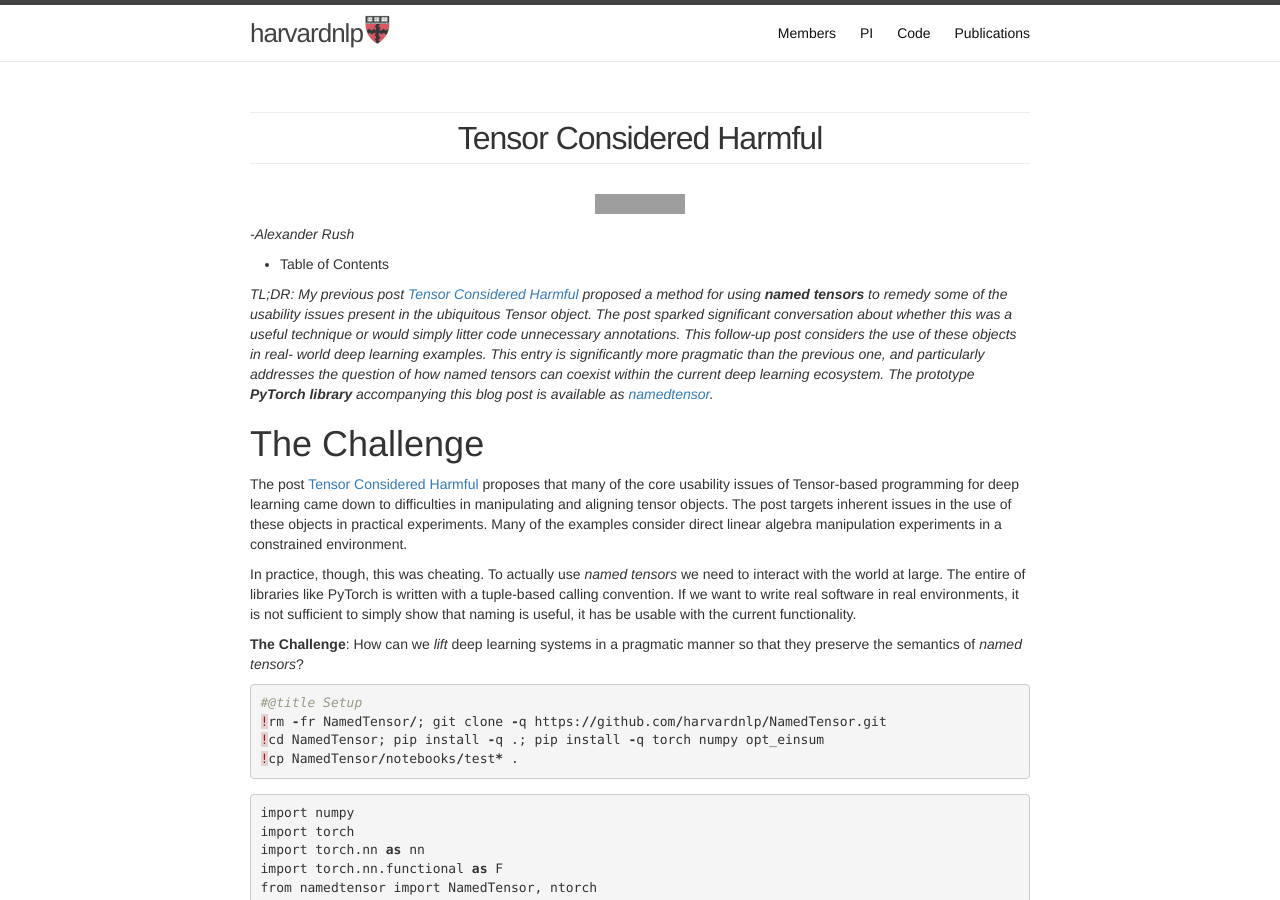
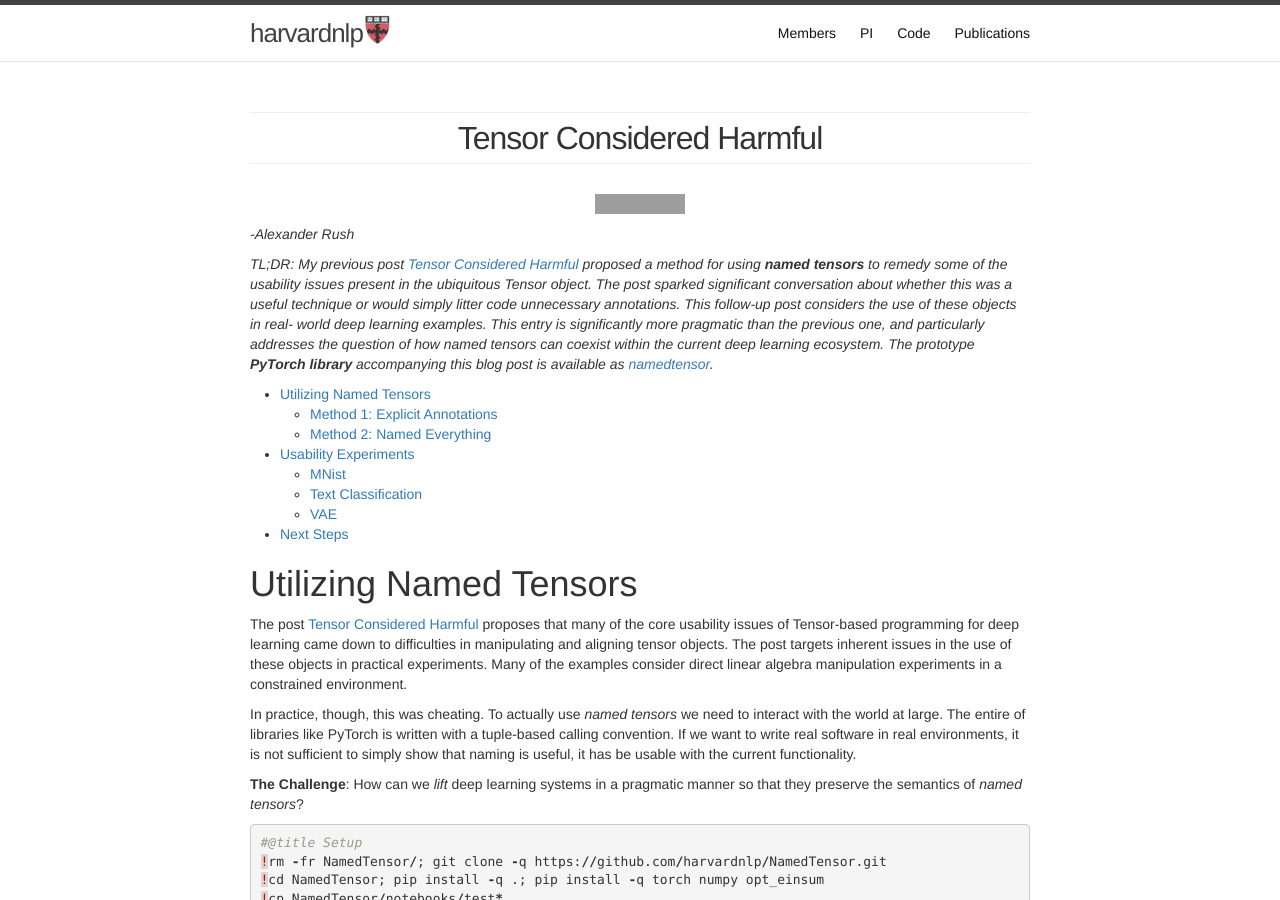
Before and after one commit to harvardnlp/harvardnlp.github.io, a Jekyll site: the page built from NamedTensor2.md, in a window 1280 px wide and 900 px high. Built offline with Jekyll 4.4.1, drawn with Linux system fonts in a browser that asks for light colours; comment, search, counter and statistics services are not loaded; some of the changed text lies outside the part shown; grey boxes are pictures that could not be loaded.

Commit message:
Named tensor 2

```diff
--- a/NamedTensor2.md
+++ b/NamedTensor2.md
@@ -3,16 +3,10 @@
 title: "Tensor Considered Harmful"
 excerpt: "Named tensors for better deep learning code."
 ---
-<a href="https://colab.research.google.com/github/harvardnlp/namedtensor/blob/ma
-ster/notebooks/NamedTensor2.ipynb" target="_parent"><img
-src="https://colab.research.google.com/assets/colab-badge.svg" alt="Open In
-Colab"/></a>
+<a href="https://colab.research.google.com/github/harvardnlp/namedtensor/blob/master/notebooks/NamedTensor2.ipynb" target="_parent"><img
+src="https://colab.research.google.com/assets/colab-badge.svg" alt="Open In Colab"/></a>
 
 *-Alexander Rush*
-
-* Table of Contents
-
-{:toc}
 
 *TL;DR: My previous post [Tensor Considered
 Harmful](http://nlp.seas.harvard.edu/NamedTensor) proposed a method for using
@@ -26,7 +20,11 @@
 library** accompanying this blog post is available as
 [namedtensor](https://github.com/harvardnlp/NamedTensor).*
 
-# The Challenge
+
+* Table of Contents
+{:toc}
+
+# Utilizing Named Tensors
 
 The post  [Tensor Considered Harmful](http://nlp.seas.harvard.edu/NamedTensor)
 proposes that many of the core usability issues of Tensor-based programming for
@@ -438,7 +436,7 @@
 ![png]({{ BASE_PATH }}/images/namedtensor2_48_0.png)
 
 
-# Onward
+# Usability Experiments
 
 The next question becomes whether this approach can actually be applied to real
 deep learning problems, and do we like the result. To test this, I went through
```
Also changed, not shown: NamedTensor.md (+1 -0 lines).
